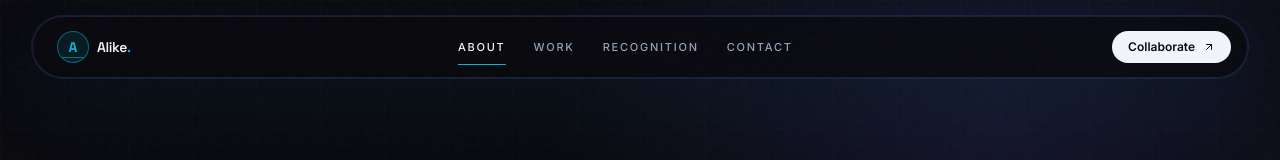
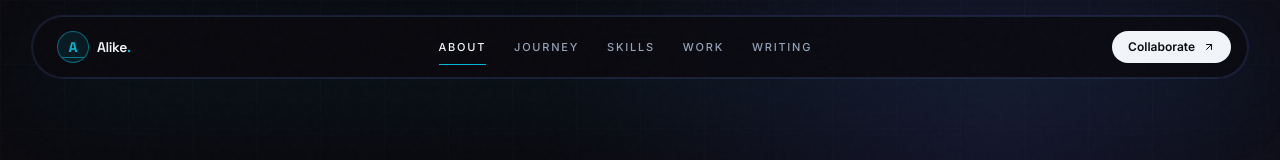
Before and after one commit to Alike001/alike-portfolio, a Next.js app: page / in a window 1280 px wide. Shown: the top 160 px of the page. Built offline with nearby package versions, Linux system fonts and the light colour scheme.

Commit message:
restore: preserve original design in components/Navbar.jsx

```diff
--- a/components/Navbar.jsx
+++ b/components/Navbar.jsx
@@ -6,9 +6,10 @@ import { FiArrowUpRight, FiMenu, FiX } from "react-icons/fi";
 
 const links = [
   ["About", "about"],
+  ["Journey", "journey"],
+  ["Skills", "skills"],
   ["Work", "projects"],
-  ["Recognition", "recognition"],
-  ["Contact", "contact"]
+  ["Writing", "writing"]
 ];
 
 export default function Navbar() {
```
